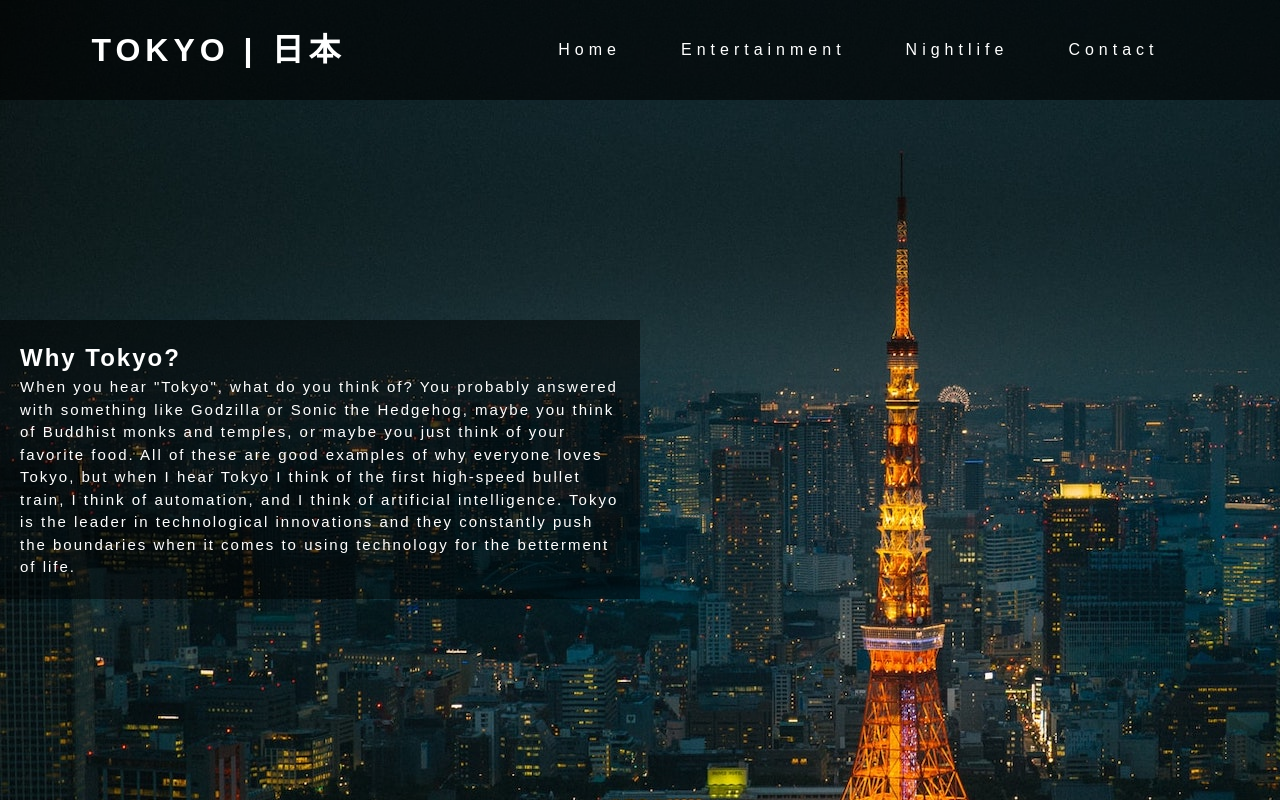
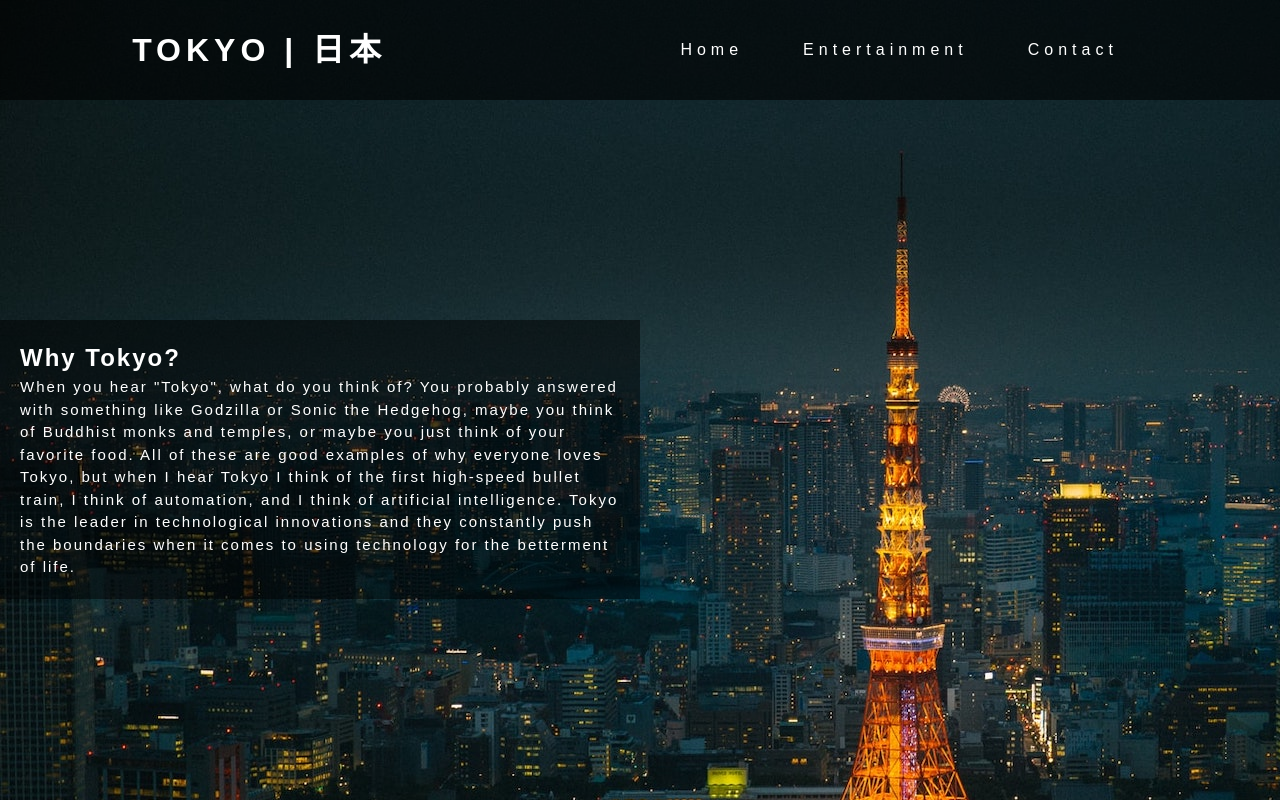
Before and after one commit to Justokes1/Gateway-Revision, a plain HTML site: page index.html in a window 1280 px wide. Shown: the top 802 px of the page. Drawn offline with Linux system fonts and the light colour scheme; a web font is replaced by a local one.

Commit message:
removing link from navbar

```diff
--- a/index.html
+++ b/index.html
@@ -24,8 +24,6 @@
       <ul>
         <li><a href="index.html">Home</a></li>
         <li><a href="assets/todo.html">Entertainment</a></li>
-        <li><a href="assets/nightlife.html">Nightlife</a></li>
-        <!-- <li><a href="">Food</a></li> -->
         <li><a href="assets/contact.html">Contact</a></li>
       </ul>
     </nav>
```
Also changed, not shown: assets/script.js (deleted).
